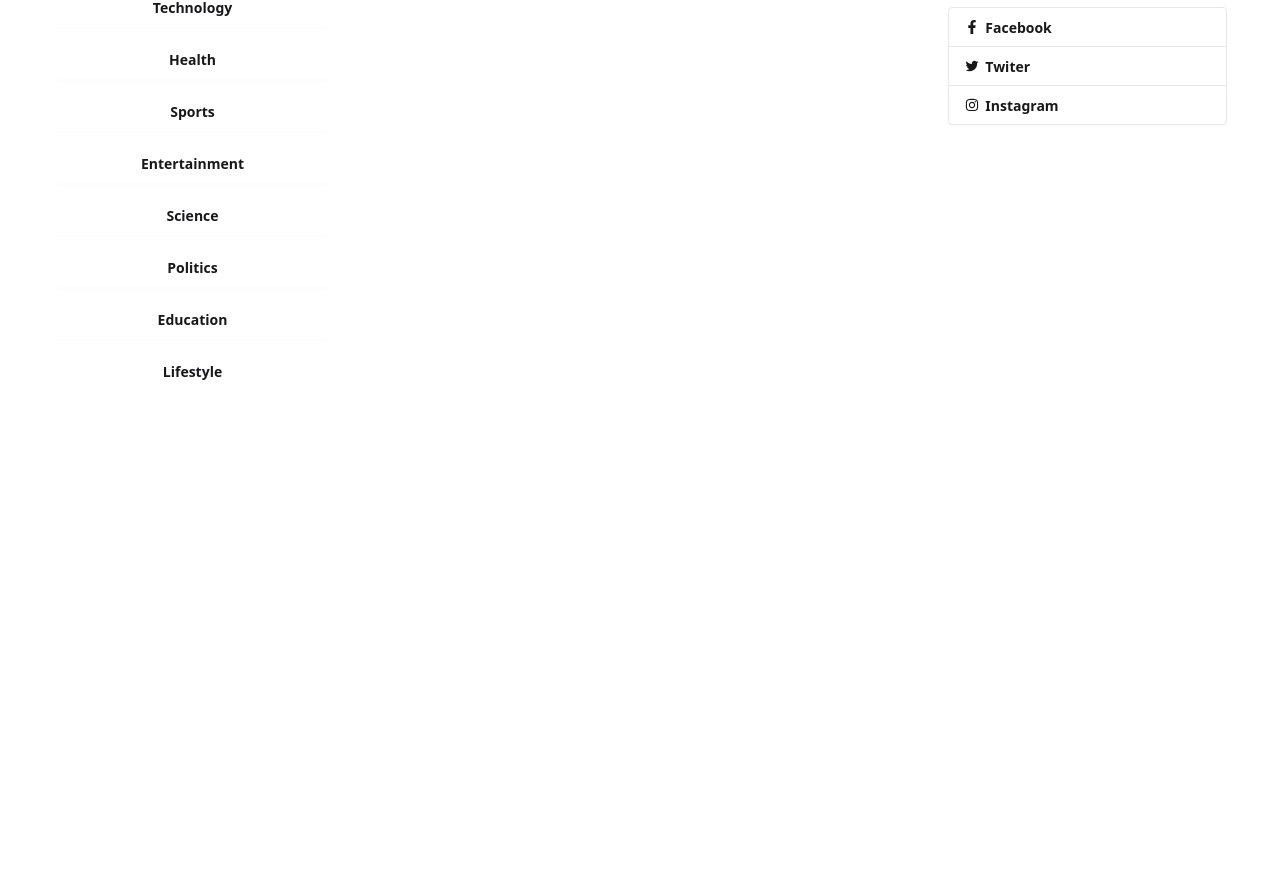
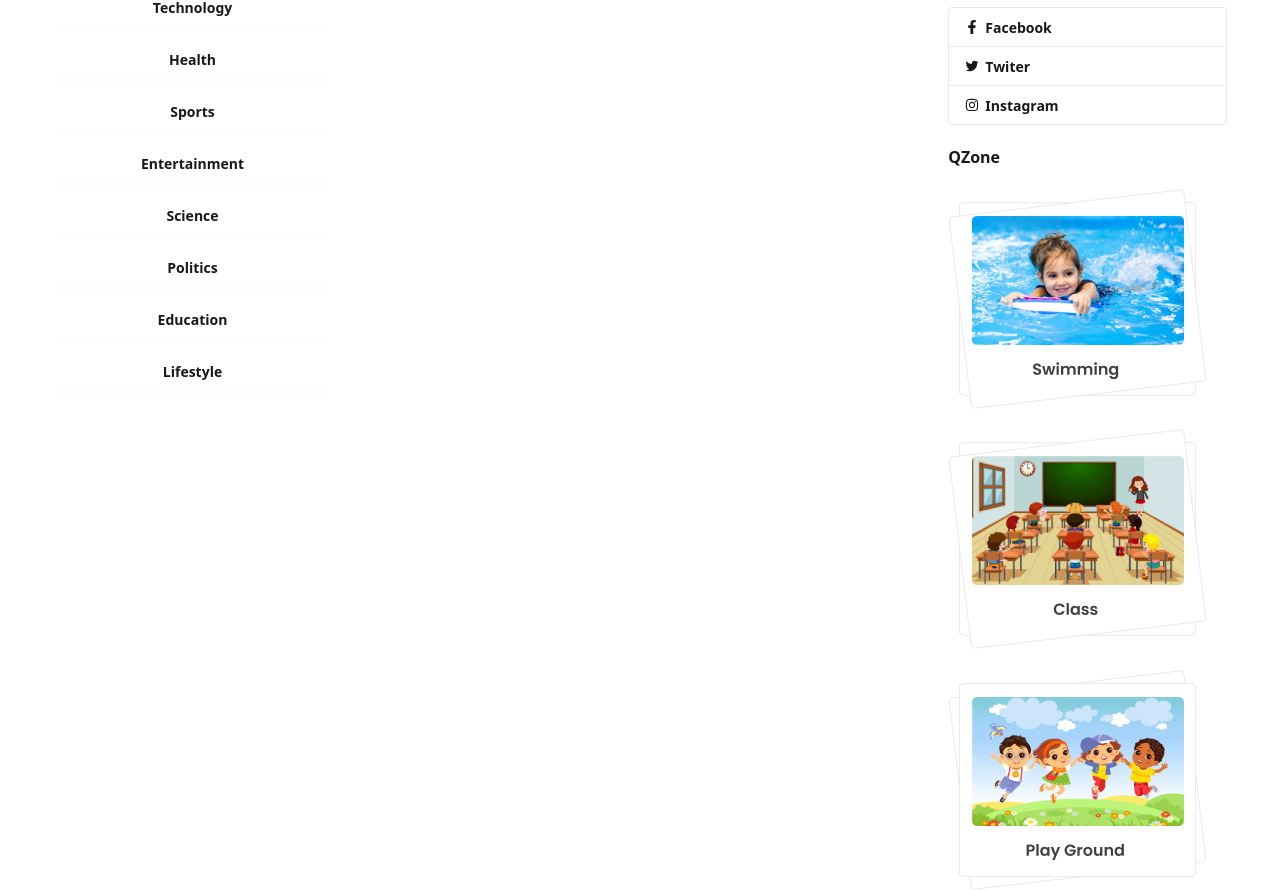
Before and after one commit to tnayem/dragonNews, a React (Vite) app: page / in a window 1280 px wide. Shown: the part 436-1326 px from the top of the page. Before the commit the page ends 827 px from the top, so only its background shows below. Built offline with nearby package versions, Linux system fonts and the light colour scheme.

Commit message:
implement QZone section

```diff
--- a/src/components/homeLayouts/RightAside.jsx
+++ b/src/components/homeLayouts/RightAside.jsx
@@ -1,12 +1,14 @@
 import React from 'react';
 import SocialLogin from './SocialLogin';
 import FindUs from '../../layouts/HomeLayout/FindUs';
+import QZone from '../../layouts/HomeLayout/QZone';
 
 const RightAside = () => {
     return (
         <div className="space-y-5">
             <SocialLogin></SocialLogin>
             <FindUs></FindUs>
+            <QZone></QZone>
         </div>
     );
 };
--- /dev/null
+++ b/src/layouts/HomeLayout/QZone.jsx
@@ -0,0 +1,19 @@
+import React from 'react';
+import swimmingImage from '../../assets/swimming.png'
+import classImage from '../../assets/class.png'
+import playImage from '../../assets/playground.png'
+
+const QZone = () => {
+    return (
+        <div>
+            <h2 className='font-bold mb-5'>QZone</h2>
+            <div className='space-y-5'>
+                <img src={swimmingImage} alt="" />
+                <img src={classImage} alt="" />
+                <img src={playImage} alt="" />
+            </div>
+        </div>
+    );
+};
+
+export default QZone;
```
